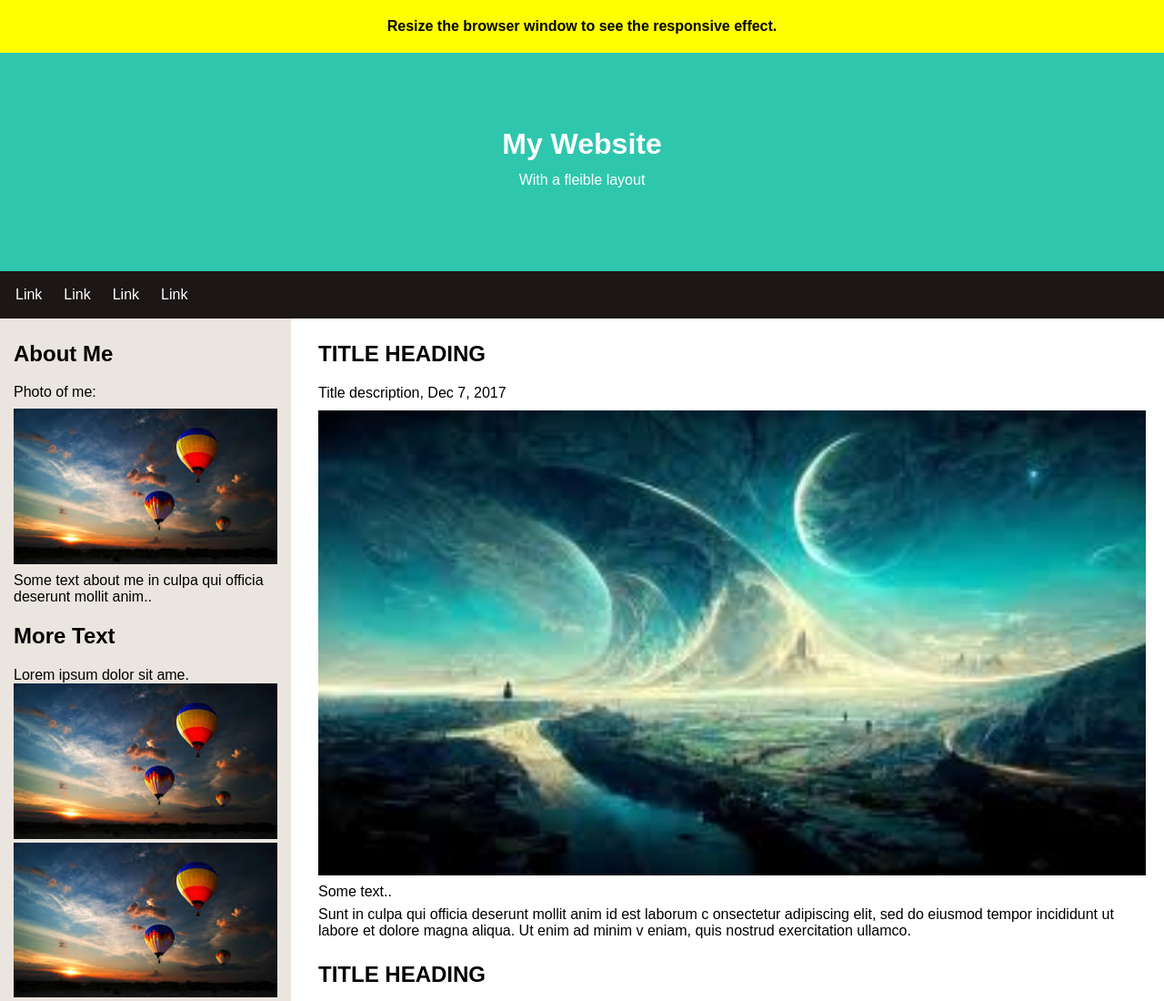
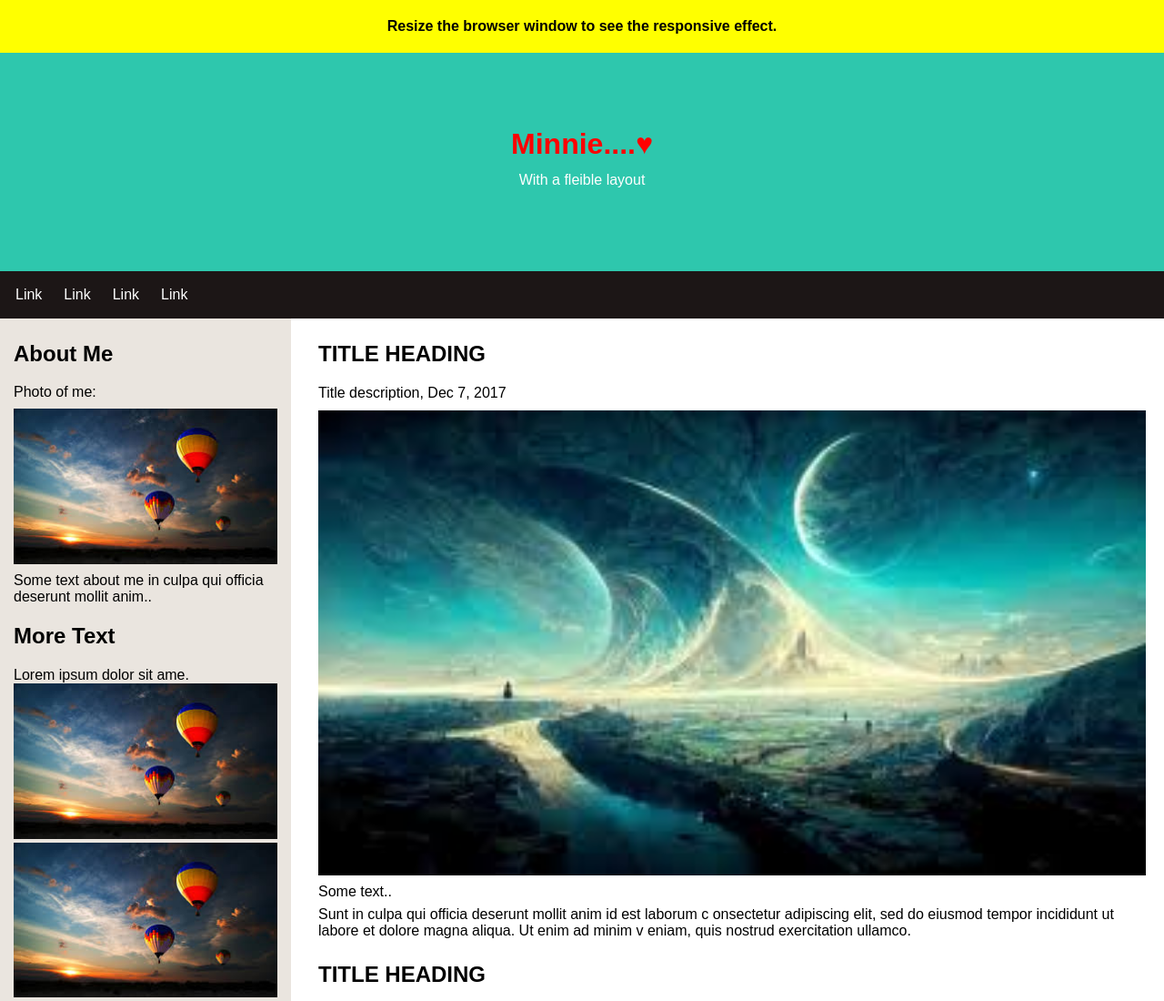
Before and after one commit to Manish-jadav/res_layout, a plain HTML site: page index.html in a window 1280 px wide. Shown: the top 1100 px of the page at 91% size. Drawn offline with Linux system fonts and the light colour scheme.

Commit message:
Add files via upload

```diff
--- a/index.html
+++ b/index.html
@@ -103,7 +103,7 @@
             <strong>Resize the browser window to see the responsive effect.</strong>
         </div>
         <div class="aqua_block">
-            <h1>My Website</h1>
+            <h1 style="color: red;">Minnie....♥ </h1>
             <p>With a fleible layout</p>
         </div>
         <div class="link_block">
```
